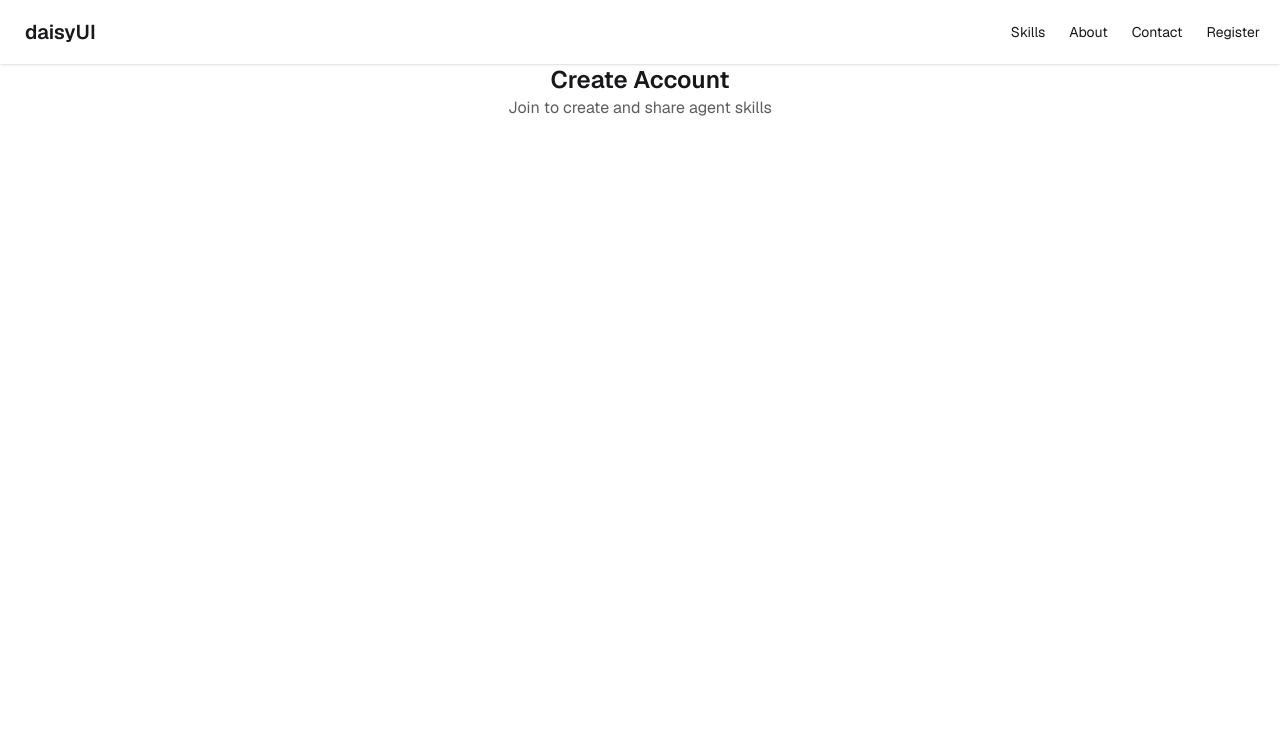
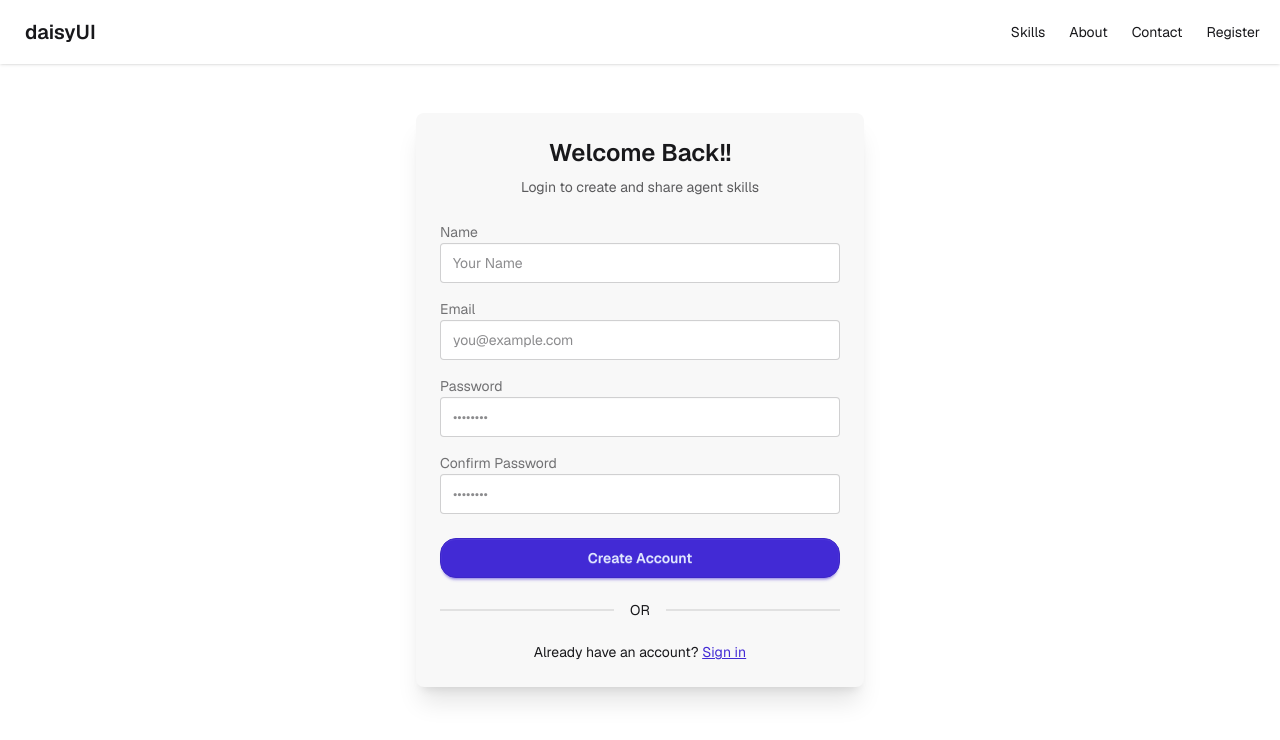
Before and after one commit to RoshanDahal123/agentSkillsManager, a Next.js app: page /register in a window 1280 px wide. Shown: the top 740 px of the page. Built offline with nearby package versions, Linux system fonts and the light colour scheme; no server answers.

Commit message:
feat:login page

```diff
--- /dev/null
+++ b/app/(auth)/layout.tsx
@@ -0,0 +1,13 @@
+export default function AuthLayout({
+  children,
+}: {
+  children: React.ReactNode;
+}) {
+  return (
+    <div className="min-h-[calc(100vh-8rem)] flex items-center justify-center p-4">
+      <div className="card w-full max-w-md bg-base-200 shadow-xl">
+        <div className="card-body">{children}</div>
+      </div>
+    </div>
+  );
+}
--- a/app/(auth)/login/page.tsx
+++ b/app/(auth)/login/page.tsx
@@ -1,19 +1,20 @@
+'use client'
+
 import { useAuth } from "@/hooks/useAuth";
 import Link from "next/link";
 import { useRouter } from "next/navigation";
 import { useState } from "react";
 
-const Login = () => {
-
+export default function Login(){
   const router= useRouter();
-  const {register, isAuthenticated, login,isLoading}=useAuth();
+  const {login, isAuthenticated,isLoading}=useAuth();
 
 
     const [isSubmitting,setIsSubmitting]=useState(false);
-  const [name, setName] = useState("");
+
   const [email, setEmail] = useState("");
   const [password, setPassword] = useState("");
-  const [confirmPassword, setConfirmPassword] = useState("");
+
     //Redirect if already authenticated
 
     if(!isLoading && isAuthenticated){
@@ -25,10 +26,6 @@ const Login = () => {
       e.preventDefault();
       setError("");
 
-      if (password !== confirmPassword) {
-      setError("Passwords do not match");
-      return;
-    }
        if (password.length < 6) {
       setError("Password must be at least 6 characters");
       return;
@@ -37,11 +34,11 @@ const Login = () => {
 
 
     try{
-      await register({email,password,name});
+      await login({email,password});
       router.push('/dashboard');
     }
     catch(err:any){
-      setError(err instanceof Error ? err.message : "Registration failed");
+      setError(err instanceof Error ? err.message : "Login failed");
     }
     finally {
       setIsSubmitting(false);
@@ -65,19 +62,6 @@ const Login = () => {
 
         <div className="form-control">
           <label htmlFor="" className="label">
-            <span className="label-text">Name</span>
-          </label>
-          <input
-            type="text"
-            placeholder="Your Name"
-            className="input input-bordered w-full"
-            value={name}
-            onChange={(e) => setName(e.target.value)}
-            required
-          />
-        </div>
-        <div className="form-control mt-4">
-          <label className="label">
             <span className="label-text">Email</span>
           </label>
           <input
@@ -89,6 +73,8 @@ const Login = () => {
             required
           />
         </div>
+
+
         <div className="form-control mt-4">
           <label className="label">
             <span className="label-text">Password</span>
@@ -104,27 +90,15 @@ const Login = () => {
           />
         </div>
 
-        <div className="form-control mt-4">
-          <label className="label">
-            <span className="label-text">Confirm Password</span>
-          </label>
-          <input
-            type="password"
-            placeholder="••••••••"
-            className="input input-bordered w-full"
-            value={confirmPassword}
-            onChange={(e) => setConfirmPassword(e.target.value)}
-            required
-          />
-        </div>
 
-        <div className="form-control mt-6">
-          <button type="submit" className="btn btn-primary"
+
+        <div className="form-control mt-6 flex justify-center ">
+          <button type="submit" className="btn btn-primary w-full rounded-2xl"
           disabled={isSubmitting}>
              {isSubmitting ? (
               <span className="loading loading-spinner loading-sm"></span>
             ) : (
-              "Create Account"
+              "Login"
             )}
           </button>
         </div>
@@ -133,13 +107,10 @@ const Login = () => {
         <div className="divider">OR</div>
 
       <p className="text-center">
-        Already have an account?{" "}
-        <Link href="/login" className="link link-primary">
-          Sign in
+        Dont have an account?{" "}
+        <Link href="/register" className="link link-primary">
+          Sign up
         </Link>
       </p>
-    </>
-  );
-};
-
-export default Login;
+    </>)
+}
--- a/app/(auth)/register/page.tsx
+++ b/app/(auth)/register/page.tsx
@@ -1,14 +1,147 @@
+'use client'
 
-const RegisterPage = () => {
+import { useAuth } from "@/hooks/useAuth";
+import Link from "next/link";
+import { useRouter } from "next/navigation";
+import { useState } from "react";
+
+const Register = () => {
+
+  const router= useRouter();
+  const {register, isAuthenticated,isLoading}=useAuth();
+
+
+    const [isSubmitting,setIsSubmitting]=useState(false);
+  const [name, setName] = useState("");
+  const [email, setEmail] = useState("");
+  const [password, setPassword] = useState("");
+  const [confirmPassword, setConfirmPassword] = useState("");
+    //Redirect if already authenticated
+
+    if(!isLoading && isAuthenticated){
+      router.push("/dashboard")
+      return null;
+    }
+
+    const handleSubmit= async(e: React.FormEvent<HTMLFormElement>)=>{
+      e.preventDefault();
+      setError("");
+
+      if (password !== confirmPassword) {
+      setError("Passwords do not match");
+      return;
+    }
+       if (password.length < 6) {
+      setError("Password must be at least 6 characters");
+      return;
+    }
+    setIsSubmitting(true);
+
+
+    try{
+      await register({email,password,name});
+      router.push('/dashboard');
+    }
+    catch(err:any){
+      setError(err instanceof Error ? err.message : "Registration failed");
+    }
+    finally {
+      setIsSubmitting(false);
+    }
+  }
+
+  const [error, setError] = useState<string | null>(null);
   return (
     <>
-      <h2 className="card-title text-2xl justify-center">
-Create Account
-      </h2>
+      <h2 className="card-title text-2xl justify-center">Welcome Back!!</h2>
+      <p className="text-center text-base-content/70">
+        Login to create and share agent skills
+      </p>
 
-      <p className="text-center text-base-content/70">Join to create and share agent skills</p>
+      <form action="" className="mt-4" onSubmit={handleSubmit}>
+        {error && (
+          <div className="alert alert-error mb-4">
+            <span>{error}</span>
+          </div>
+        )}
+
+        <div className="form-control">
+          <label htmlFor="" className="label">
+            <span className="label-text">Name</span>
+          </label>
+          <input
+            type="text"
+            placeholder="Your Name"
+            className="input input-bordered w-full"
+            value={name}
+            onChange={(e) => setName(e.target.value)}
+            required
+          />
+        </div>
+        <div className="form-control mt-4">
+          <label className="label">
+            <span className="label-text">Email</span>
+          </label>
+          <input
+            type="email"
+            placeholder="you@example.com"
+            className="input input-bordered w-full"
+            value={email}
+            onChange={(e) => setEmail(e.target.value)}
+            required
+          />
+        </div>
+        <div className="form-control mt-4">
+          <label className="label">
+            <span className="label-text">Password</span>
+          </label>
+          <input
+            type="password"
+            placeholder="••••••••"
+            className="input input-bordered w-full"
+            value={password}
+            onChange={(e) => setPassword(e.target.value)}
+            required
+            minLength={6}
+          />
+        </div>
+
+        <div className="form-control mt-4">
+          <label className="label">
+            <span className="label-text">Confirm Password</span>
+          </label>
+          <input
+            type="password"
+            placeholder="••••••••"
+            className="input input-bordered w-full"
+            value={confirmPassword}
+            onChange={(e) => setConfirmPassword(e.target.value)}
+            required
+          />
+        </div>
+
+        <div className="form-control mt-6 flex justify-center ">
+          <button type="submit" className="btn btn-primary w-full rounded-2xl"
+          disabled={isSubmitting}>
+             {isSubmitting ? (
+              <span className="loading loading-spinner loading-sm"></span>
+            ) : (
+              "Create Account"
+            )}
+          </button>
+        </div>
+      </form>
+
+        <div className="divider">OR</div>
+
+      <p className="text-center">
+        Already have an account?{" "}
+        <Link href="/login" className="link link-primary">
+          Sign in
+        </Link>
+      </p>
     </>
-  )
-}
+  );
+};
 
-export default RegisterPage
+export default Register
--- a/app/layout.tsx
+++ b/app/layout.tsx
@@ -1,6 +1,7 @@
-import Headers from "../components/Headers";
 import type { Metadata } from "next";
 import { Geist, Geist_Mono } from "next/font/google";
+import Headers from "../components/Headers";
+import { Providers } from "../components/Providers";
 import "./globals.css";
 
 const geistSans = Geist({
@@ -14,8 +15,14 @@ const geistMono = Geist_Mono({
 });
 
 export const metadata: Metadata = {
-  title: "Create Next App",
-  description: "Generated by create next app",
+  title: "Agent Skills Manager",
+  description:
+    "Create, manage, and share AI agent skills. A Next.js demo showcasing SSG, SSR, ISR, and CSR patterns with Prisma and DaisyUI.",
+  openGraph: {
+    title: "Agent Skills Manager",
+    description: "Create, manage, and share AI agent skills publicly",
+    type: "website",
+  },
 };
 
 export default function RootLayout({
@@ -28,10 +35,14 @@ export default function RootLayout({
       lang="en"
       className={`${geistSans.variable} ${geistMono.variable} h-full antialiased min-h-screen`}
     >
+      <body >
+       <Providers>
+        <Headers/>
+       <main className="flex-1">{children}</main>
 
-      <Headers/>
+       </Providers>
 
-      <body className="min-h-full flex flex-col">{children}</body>
+      </body>
     </html>
   );
 }
--- /dev/null
+++ b/components/Providers.tsx
@@ -0,0 +1,11 @@
+import { AuthProvider } from "@/hooks/useAuth";
+
+
+
+export function Providers({children}:{children:React.ReactNode}){
+    return(
+        <AuthProvider>
+            {children}
+        </AuthProvider>
+    )
+}
```
